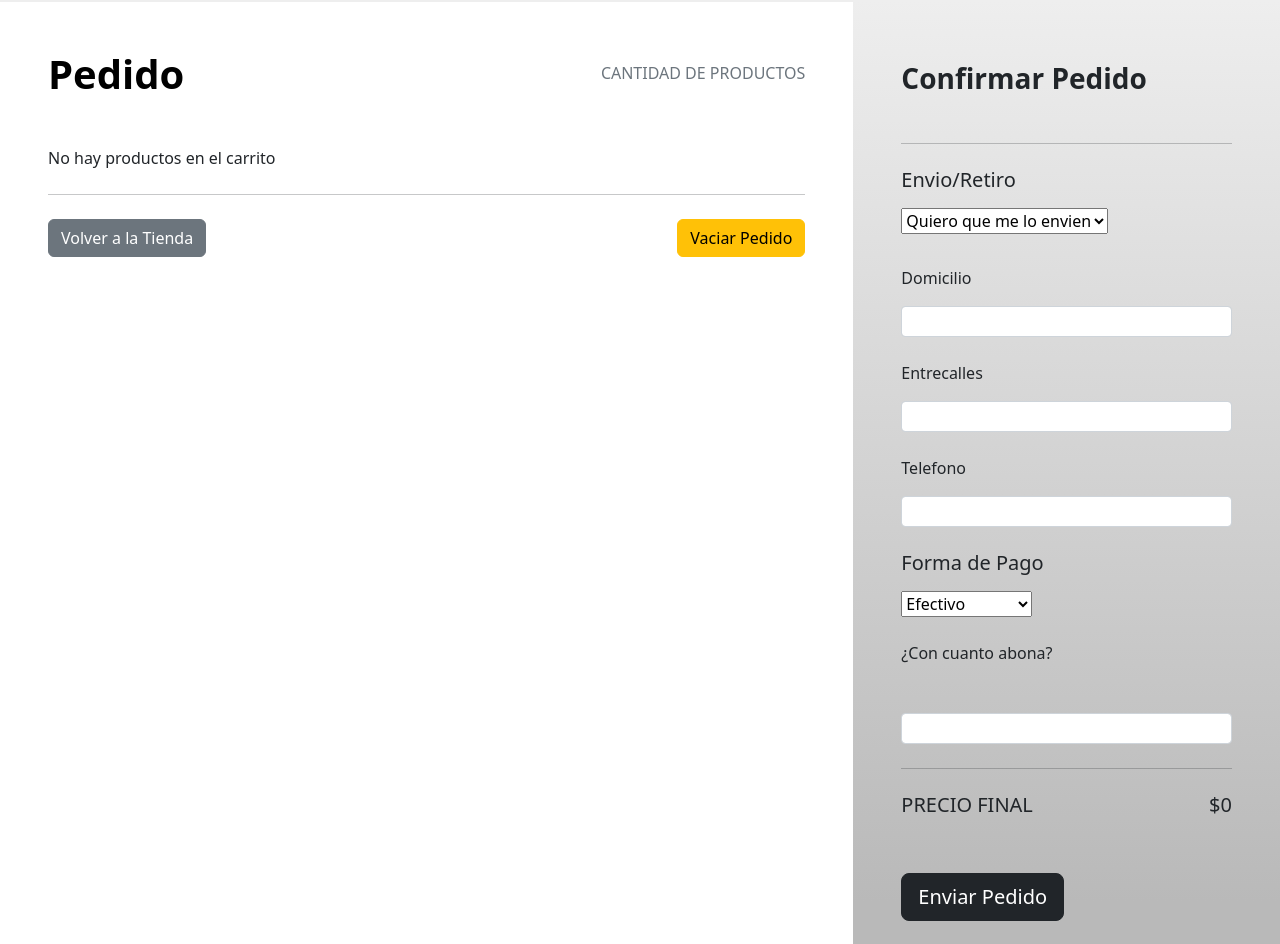
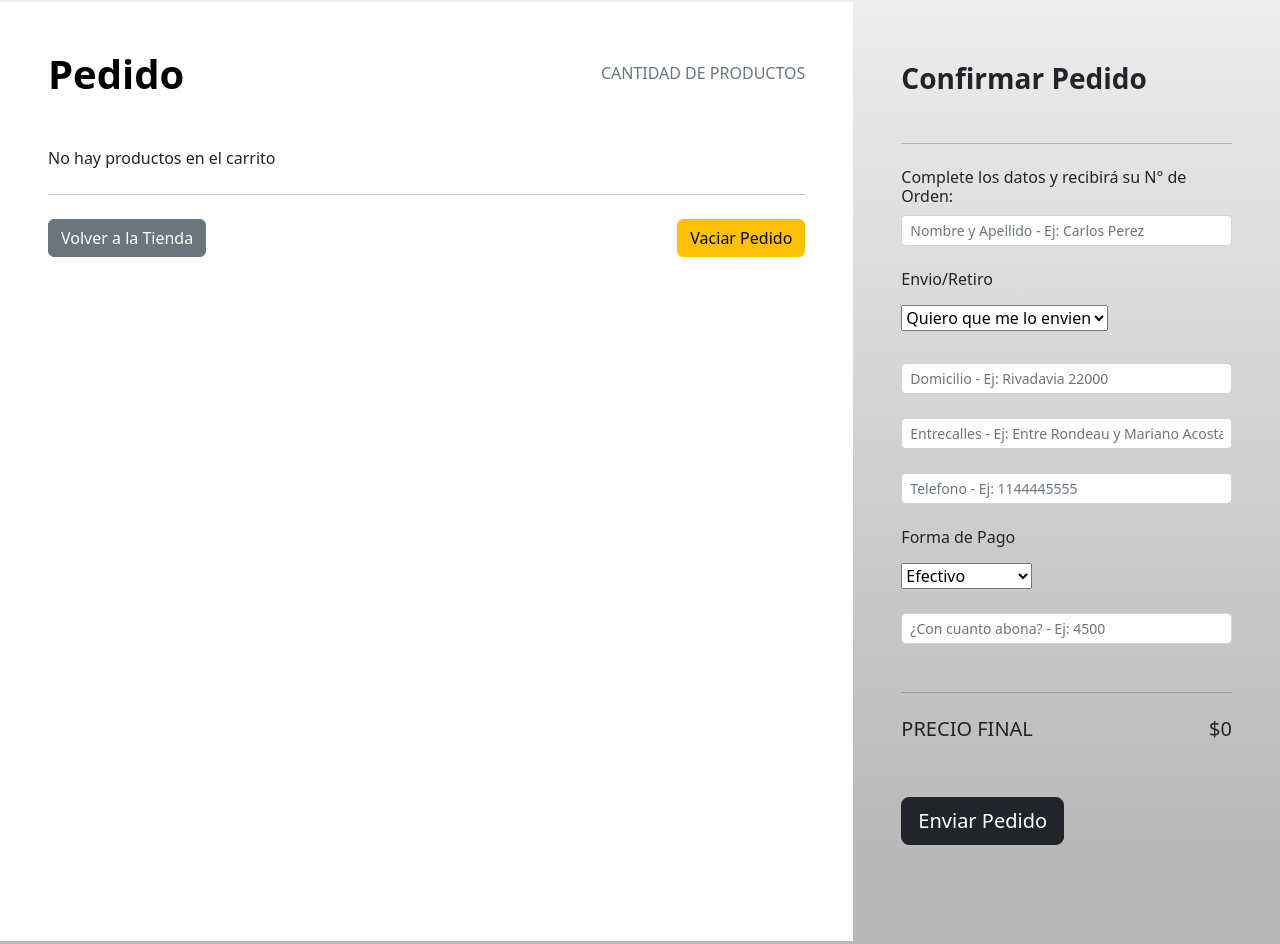
Before and after one commit to Nicov55/ReactJS---TBurger, a React (Create React App) app: page /cart in a window 1280 px wide. Shown: the part 380-1324 px from the top of the page. Built offline with nearby package versions, Linux system fonts and the light colour scheme.

Commit message:
Order sin selectors

```diff
--- a/src/components/Cart/CartForm.jsx
+++ b/src/components/Cart/CartForm.jsx
@@ -1,66 +1,139 @@
-import React from 'react';
+import React, { useState } from 'react';
+import { getFirestore, serverTimestamp, collection, addDoc } from 'firebase/firestore';
 import { useCartContext } from '../../context/CartContext';
+
+
+
 
 // Formulario de finalizacion de pedido => Cart
 
 const CartForm = () => {
 
-    const {totalPrice} = useCartContext ();
+    const [nombre,setNombre] = useState('');
+    const [envio,setEnvio] = useState('');
+    const [domicilio,setDomicilio] = useState('');
+    const [entrecalles,setEntrecalles] = useState('');
+    const [telefono,setTelefono] = useState('');
+    const [formapago,setFormapago] = useState('');
+    const [montopago,setMontopago] = useState('');
+
+    const handleSubmit = (e) => {
+        e.preventDefault ()
+        const order = {
+            buyer: {nombre, envio, domicilio, entrecalles, telefono, formapago, montopago},
+            cart: cart,
+            date: serverTimestamp(),
+            total: totalPrice
+        }
+        const db = getFirestore ();
+        const refOrder = collection(db,'orders');
+        addDoc(refOrder, order)
+        .then((res) => console.log(res))
+    };
+    const handleNombre = (e) => setNombre(e.target.value);
+    const handleEnvio = (e) => setEnvio(e.target.value);
+    const handleDomicilio = (e) => setDomicilio(e.target.value);
+    const handleEntrecalles = (e) => setEntrecalles(e.target.value);
+    const handleTelefono = (e) => setTelefono(e.target.value);
+    const handleFormapago = (e) => setFormapago(e.target.value);
+    const handleMontopago = (e) => setMontopago(e.target.value);
+
+    const {totalPrice,cart} = useCartContext ();
+
+    // const selectorDelivery = [
+    //     {label : 'Quiero que me lo envien', value: 'Quiero que me lo envien'},
+    //     {label : 'Lo retiro yo mismo', value: 'Lo retiro yo mismo'},
+    // ];
+
+    // const selectorPay = [
+    //     {label : 'Efectivo', value: 'Efectivo'},
+    //     {label : 'Mercado Pago', value: 'Mercado Pago'},
+    // ]
+
 
     return (
         <div className='cartform'>
             <div className="p-5">
                 <h3 className="fw-bold mb-5 mt-2 pt-1">Confirmar Pedido</h3>
                 <hr className="my-4" />
-                <form className="form-group">
-                    <h5 className=" mb-3">Envio/Retiro</h5>
+                <form action='' className="form-group" onSubmit={handleSubmit}>
+                    <div className="form-outline">
+                        <h6>Complete los datos y recibirá su N° de Orden:</h6>
+                            <input
+                            required
+                            type="text"
+                            placeholder='Nombre y Apellido - Ej: Carlos Perez'
+                            value={nombre}
+                            onChange={handleNombre}
+                            className="form-control form-control-sm valor" />
+                        </div>
+                        <br />
+
+                    <h6 className=" mb-3">Envio/Retiro</h6>
                     <div className="mb-4 pb-2">
-                        <select required className="select valor">
+                        <select required onChange={handleEnvio} className="select valor">
                             <option value="1">Quiero que me lo envien</option>
                             <option value="2">Lo retiro yo mismo</option>
                         </select>
                     </div>
-
-                    <p>Domicilio</p>
                     <div className="mb-5">
                         <div className="form-outline">
-                            <input required type="text" id="form3Examplea2" className="form-control form-control-sm valor" />
+                            <input
+                            required
+                            type="text"
+                            placeholder='Domicilio - Ej: Rivadavia 22000'
+                            value={domicilio}
+                            onChange={handleDomicilio}
+                            className="form-control form-control-sm valor" />
                         </div>
                         <br />
-
-                        <p>Entrecalles</p>
                         <div className="mb-5">
                             <div className="form-outline">
-                                <input required type="text" id="form3Examplea2" className="form-control form-control-sm valor" />
+                                <input
+                                required
+                                type="text"
+                                placeholder='Entrecalles - Ej: Entre Rondeau y Mariano Acosta'
+                                value={entrecalles}
+                                onChange={handleEntrecalles}
+                                className="form-control form-control-sm valor" />
                             </div>
                             <br />
-
-                            <p>Telefono</p>
                             <div className="mb-5">
                                 <div className="form-outline">
-                                    <input required type="text" id="form3Examplea2" className="form-control form-control-sm valor" />
+                                    <input
+                                    required
+                                    type="text"
+                                    placeholder='Telefono - Ej: 1144445555'
+                                    value={telefono}
+                                    onChange={handleTelefono}
+                                    className="form-control form-control-sm valor" />
                                 </div>
                                 <br />
-                                <h5 className=" mb-3">Forma de Pago</h5>
+                                <h6 className=" mb-3">Forma de Pago</h6>
 
-                                <div className="mb-4 pb-2">
-                                    <select required className="select valor">
+                                <div className="mb-5">
+                                    <select required onChange={handleFormapago} className="select valor">
                                         <option value="1">Efectivo</option>
                                         <option value="2">Mercado Pago</option>
                                     </select>
                                     <br />
                                     <br />
-                                    <p className="form-p">¿Con cuanto abona?</p>
+                                    <div className="form-outline">
+                                        <input
+                                        required
+                                        type="text"
+                                        placeholder='¿Con cuanto abona? - Ej: 4500'
+                                        value={montopago}
+                                        onChange={handleMontopago}
+                                        className="form-control form-control-sm valor" />
+                                    </div>
                                 </div>
-                                    <div className="form-outline">
-                                        <input required type="text" id="form3Examplea2" className="form-control form-control-sm valor" />
-                                    </div>
                                     <hr className="my-4" />
                                     <div className="d-flex justify-content-between mb-5">
                                         <h5 className="text-uppercase">Precio Final</h5>
                                         <h5>${totalPrice()}</h5>
                                     </div>
-                                    <button type="button" className="btn btn-dark btn-block btn-lg botonconfirmado" id="botonconfirmado">Enviar Pedido</button>
+                                    <button className="btn btn-dark btn-block btn-lg botonconfirmado" id="botonconfirmado">Enviar Pedido</button>
                             </div>
                         </div>
                     </div>
```
